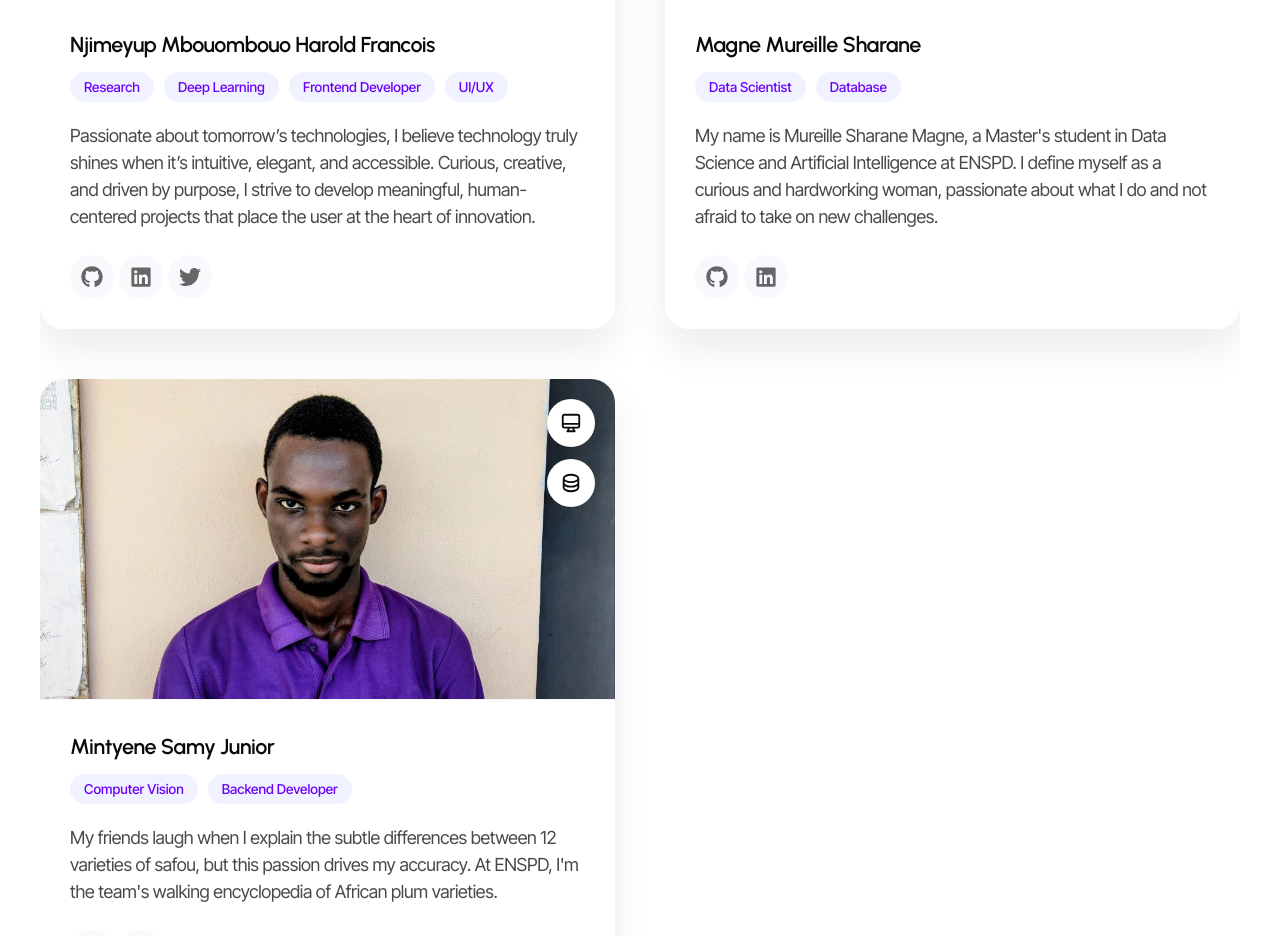
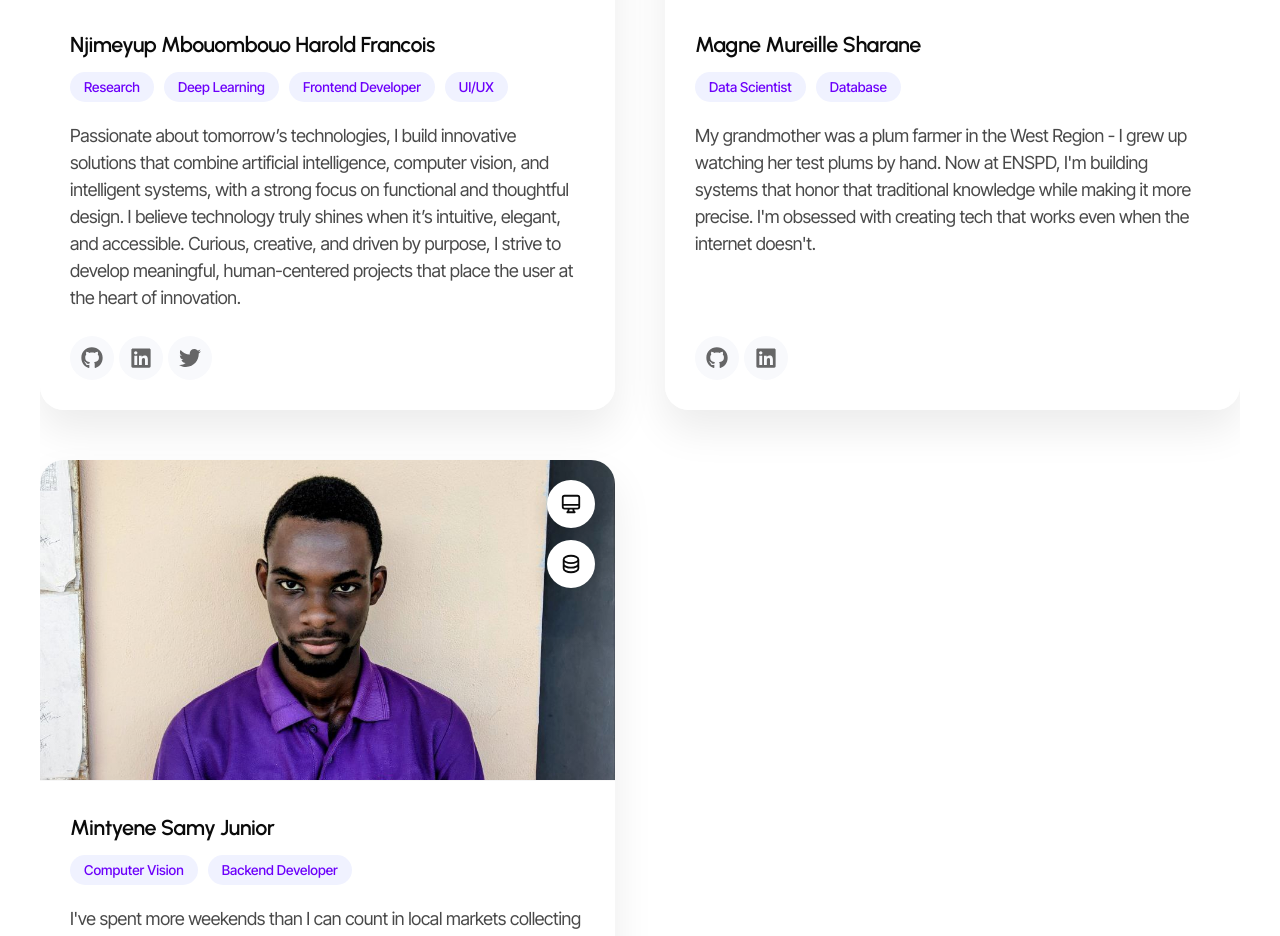
Before and after one commit to GwadeSteve/JCIA_Plum_Challenge, a React (Create React App) app in the folder frontend/: page /team in a window 1280 px wide. Shown: the part 2400-3336 px from the top of the page. Built offline with nearby package versions, Linux system fonts and the light colour scheme.

Commit message:
Editing the TeamPage

```diff
--- a/frontend/src/pages/PropositionTeamPage/PropositionTeamPage.jsx
+++ b/frontend/src/pages/PropositionTeamPage/PropositionTeamPage.jsx
@@ -33,7 +33,7 @@ const PropositionTeamPage = () => {
       bio: "My journey with computer vision began when I realized most AI models struggle with our local varieties of produce. At ENSPD, I've been training models that can distinguish the subtle differences in safou quality that even experienced farmers sometimes miss.",
       image: avodaImage,
       socials: {
-        github: "https://github.com/aminatadiallo",
+        github: "https://github.com/cookie-pii",
         linkedin: "https://linkedin.com/in/aminatadiallo"
       },
       roleIcons: [<HiOutlineCode key="frontend" />]
@@ -41,7 +41,7 @@ const PropositionTeamPage = () => {
     {
       name: "Njimeyup Mbouombouo Harold Francois",
       roles: ["Research", "Deep Learning", 'Frontend Developer',"UI/UX"],
-      bio: "Passionate about tomorrow’s technologies, I believe technology truly shines when it’s intuitive, elegant, and accessible. Curious, creative, and driven by purpose, I strive to develop meaningful, human-centered projects that place the user at the heart of innovation.",
+      bio: "Passionate about tomorrow’s technologies, I build innovative solutions that combine artificial intelligence, computer vision, and intelligent systems, with a strong focus on functional and thoughtful design. I believe technology truly shines when it’s intuitive, elegant, and accessible. Curious, creative, and driven by purpose, I strive to develop meaningful, human-centered projects that place the user at the heart of innovation.",
       image: haroldImage,
       socials: {
         github: "https://github.com/HaroldNjimeyup",
@@ -53,7 +53,7 @@ const PropositionTeamPage = () => {
     {
       name: "Magne Mureille Sharane",
       roles: ["Data Scientist", "Database"],
-      bio: "My name is Mureille Sharane Magne, a Master's student in Data Science and Artificial Intelligence at ENSPD. I define myself as a curious and hardworking woman, passionate about what I do and not afraid to take on new challenges.",
+      bio: "My grandmother was a plum farmer in the West Region - I grew up watching her test plums by hand. Now at ENSPD, I'm building systems that honor that traditional knowledge while making it more precise. I'm obsessed with creating tech that works even when the internet doesn't.",
       image: mureilleImage,
       socials: {
         github: "https://github.com/fatoundiaye",
@@ -64,7 +64,7 @@ const PropositionTeamPage = () => {
     {
       name: "Mintyene Samy Junior",
       roles: ["Computer Vision", "Backend Developer"],
-      bio: "My friends laugh when I explain the subtle differences between 12 varieties of safou, but this passion drives my accuracy. At ENSPD, I'm the team's walking encyclopedia of African plum varieties.",
+      bio: "I've spent more weekends than I can count in local markets collecting plum data. My friends laugh when I explain the subtle differences between 12 varieties of safou, but this passion drives our AI's accuracy. At ENSPD, I'm the team's walking encyclopedia of African plum varieties.",
       image: samyImage,
       socials: {
         github: "https://github.com/kofiosei",
```
